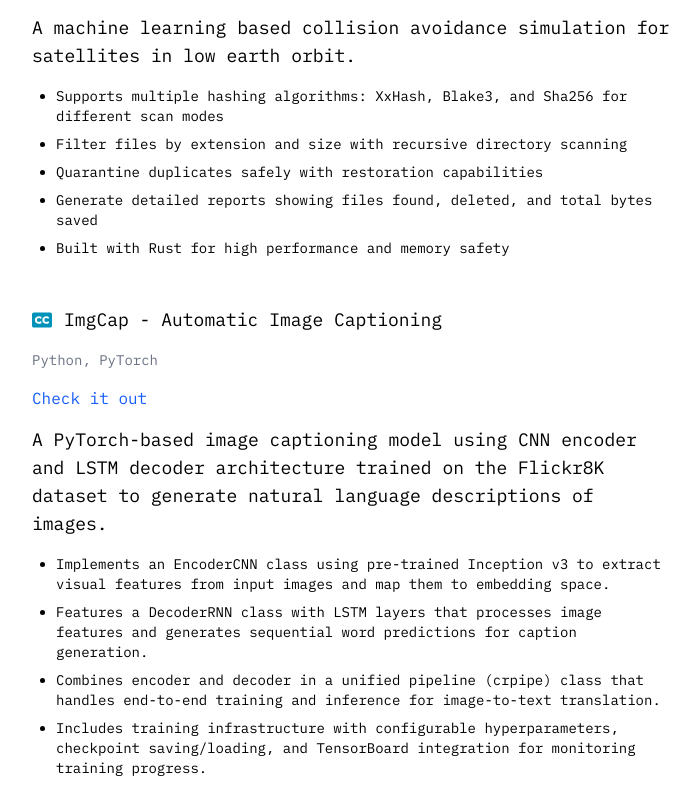
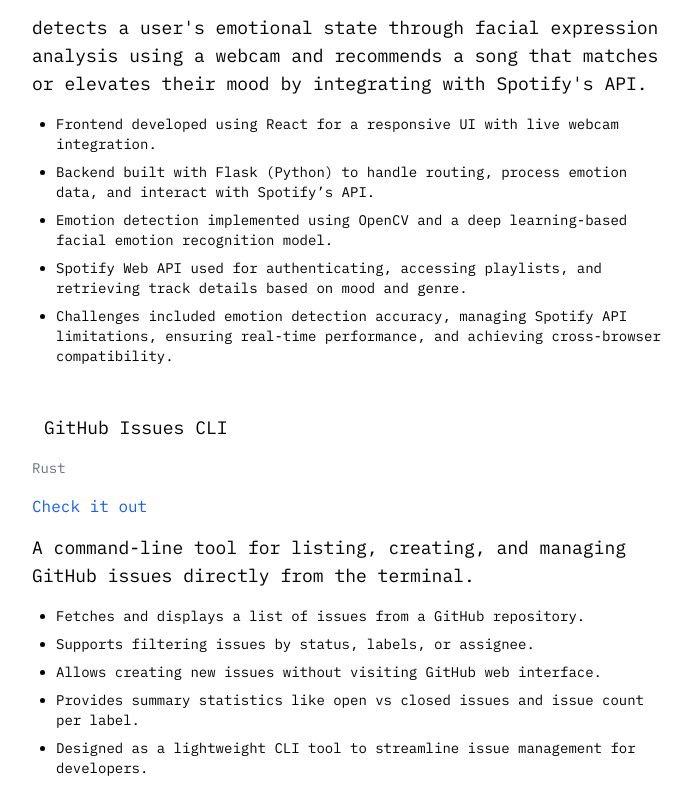
Before and after one commit to dylandhw/site, a Next.js app: page /work in a window 1280 px wide. Shown: the part 1705-2493 px from the top of the page, without its empty margins (288-988 px from the left). Built offline with nearby package versions, Linux system fonts and the light colour scheme; no server answers.

Commit message:
small stuff

```diff
--- a/src/app/work/page.tsx
+++ b/src/app/work/page.tsx
@@ -11,7 +11,6 @@ interface Project {
   languages: string[];
   details: string[];
   image?: string;
-  logo: React.ReactNode;
 }
 
 const projects: Project[] = [
@@ -20,7 +19,6 @@ const projects: Project[] = [
     repoUrl: "https://youtu.be/DGRLND8I02g?si=5957pycpotNDa542",
     description: "An AI-powered satellite traffic management system using hybrid neural networks to predict and prevent collisions in increasingly crowded low Earth orbit.",
     image: "/projects/OrbitAI.png",
-    logo: <FaSatellite className="text-cyan-600" />,
     languages: ["Python", "C#", "Three.js", "PyTorch", "Unity",],
     details: [
       "Implements a Gated Recurrent Network (GRU) to predict real-time satellite position trajectories over 180-step sequences using synthetic LEO satellite data.",
@@ -35,7 +33,6 @@ const projects: Project[] = [
     repoUrl: "https://github.com/dylandhw/certification-blockchain",
     description: "A tamper-proof blockchain system built in Go for recording and verifying event attendance certifications with cryptographic integrity and web interface.",
     image: "",
-    logo: <FaClosedCaptioning className="text-cyan-600" />,
     languages: ["Golang", "Rust", "PostgreSQL, React"],
     details: [
       "Implements a complete blockchain with SHA-256 hashing, block validation, and cryptographic chain linking to ensure data immutability.",
@@ -48,24 +45,36 @@ const projects: Project[] = [
   {
     title: "MOODSIC - Emotion Detecting Music Player",
     repoUrl: "https://devpost.com/software/moodsic-pjdgzm",
-    description: "A machine learning based collision avoidance simulation for satellites in low earth orbit.",
+    description: "detects a user's emotional state through facial expression analysis using a webcam and recommends a song that matches or elevates their mood by integrating with Spotify's API.",
     image: "/projects/Moodsic.png",
-    logo: <FaSmile className="text-cyan-600" />,
     languages: ["Python", "Django", "Typescript", "React", "OpenCV"],
     details: [
-      "Supports multiple hashing algorithms: XxHash, Blake3, and Sha256 for different scan modes",
-      "Filter files by extension and size with recursive directory scanning",
-      "Quarantine duplicates safely with restoration capabilities",
-      "Generate detailed reports showing files found, deleted, and total bytes saved",
-      "Built with Rust for high performance and memory safety"
+      "Frontend developed using React for a responsive UI with live webcam integration.",
+      "Backend built with Flask (Python) to handle routing, process emotion data, and interact with Spotify’s API.",
+      "Emotion detection implemented using OpenCV and a deep learning-based facial emotion recognition model.",
+      "Spotify Web API used for authenticating, accessing playlists, and retrieving track details based on mood and genre.",
+      "Challenges included emotion detection accuracy, managing Spotify API limitations, ensuring real-time performance, and achieving cross-browser compatibility."
     ]
   },
+{
+  "title": "GitHub Issues CLI",
+  "repoUrl": "https://github.com/dylandhw/issues",
+  "description": "A command-line tool for listing, creating, and managing GitHub issues directly from the terminal.",
+  "image": "",
+  "languages": ["Rust"],
+  "details": [
+    "Fetches and displays a list of issues from a GitHub repository.",
+    "Supports filtering issues by status, labels, or assignee.",
+    "Allows creating new issues without visiting GitHub web interface.",
+    "Provides summary statistics like open vs closed issues and issue count per label.",
+    "Designed as a lightweight CLI tool to streamline issue management for developers."
+  ]
+},
   {
     title: "ImgCap - Automatic Image Captioning",
     repoUrl: "https://github.com/dylandhw/imgcap",
     description: "A PyTorch-based image captioning model using CNN encoder and LSTM decoder architecture trained on the Flickr8K dataset to generate natural language descriptions of images.",
     image: "",
-    logo: <FaClosedCaptioning className="text-cyan-600" />,
     languages: ["Python", "PyTorch"],
     details: [
       "Implements an EncoderCNN class using pre-trained Inception v3 to extract visual features from input images and map them to embedding space.",
```
